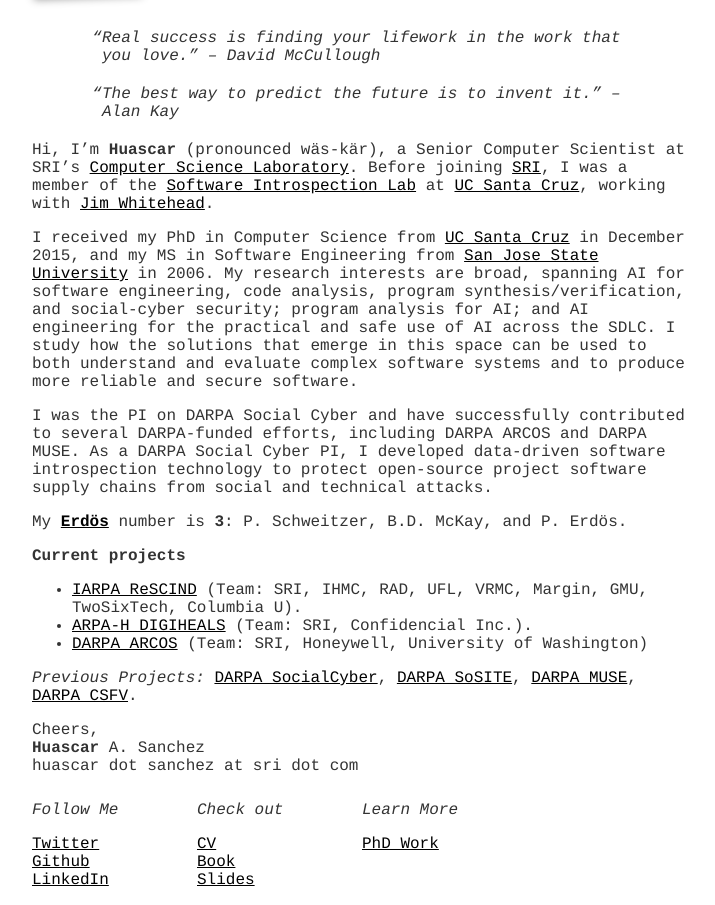
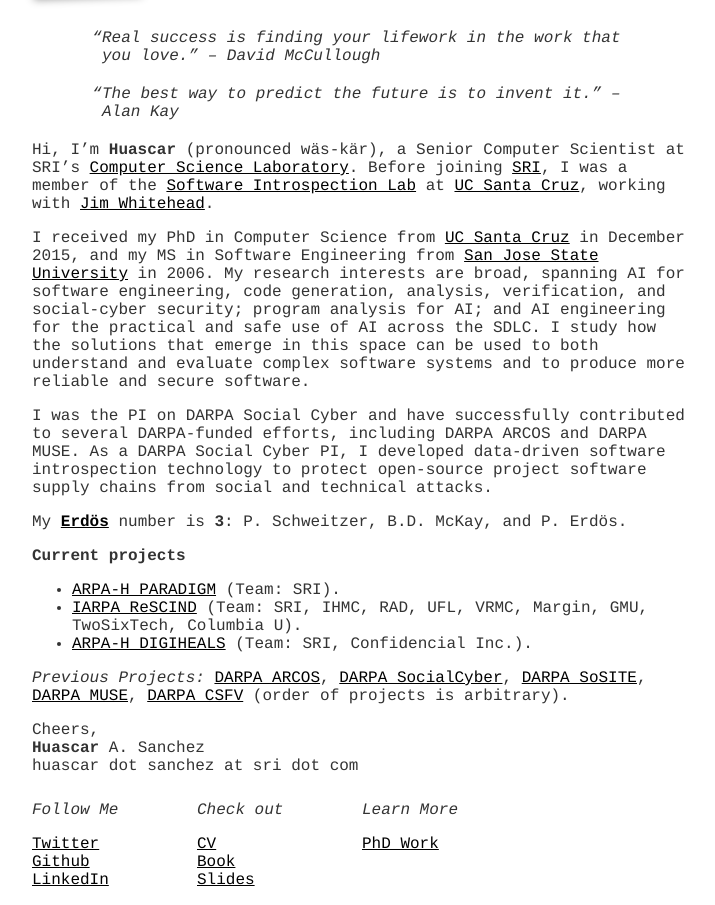
Before and after one commit to hsanchez/hsanchez.github.io, a Jekyll site: the page built from index.md, in a window 1280 px wide, cut to the strip 218-1123 px from the top of the page. Shown: the whole strip, without its empty margins (278-993 px from the left). Built offline with Jekyll 4.4.1, drawn with Linux system fonts in a browser that asks for light colours.

Commit message:
updates projects

```diff
--- a/index.md
+++ b/index.md
@@ -17,7 +17,7 @@
 I received my PhD in Computer Science from [UC Santa Cruz](http://www.ucsc.edu/)
 in December 2015, and my MS in Software Engineering from [San Jose State
 University](http://www.sjsu.edu/) in 2006. My research interests are broad, spanning
-AI for software engineering, code analysis, program synthesis/verification, and social-cyber
+AI for software engineering, code generation, analysis, verification, and social-cyber
 security; program analysis for AI; and AI engineering for the practical and safe use
 of AI across the SDLC. I study how the solutions that emerge in this space can be
 used to both understand and evaluate complex software systems and to produce more
@@ -37,11 +37,12 @@
 
 ## Current projects
 
+- [ARPA-H PARADIGM](https://arpa-h.gov/research-and-funding/programs/paradigm) (Team: SRI).
 - [IARPA ReSCIND](https://www.iarpa.gov/research-programs/rescind) (Team: SRI, IHMC, RAD, UFL, VRMC, Margin, GMU, TwoSixTech, Columbia U).
 - [ARPA-H DIGIHEALS](https://arpa-h.gov/research-and-funding/programs/digiheals) (Team: SRI, Confidencial Inc.).
-- [DARPA ARCOS](https://www.darpa.mil/program/automated-rapid-certification-of-software) (Team: SRI, Honeywell, University of Washington)
+<!-- - [DARPA ARCOS](https://www.darpa.mil/program/automated-rapid-certification-of-software) (Team: SRI, Honeywell, University of Washington) -->
 
-_Previous Projects:_ [DARPA SocialCyber](https://www.darpa.mil/program/hybrid-ai-to-protect-integrity-of-open-source-code), [DARPA SoSITE](https://www.darpa.mil/program/system-of-systems-integration-technology-and-experimentation), [DARPA MUSE](https://www.darpa.mil/program/mining-and-understanding-software-enclaves), [DARPA CSFV](https://www.darpa.mil/program/crowd-sourced-formal-verification).
+_Previous Projects:_ [DARPA ARCOS](https://www.darpa.mil/program/automated-rapid-certification-of-software), [DARPA SocialCyber](https://www.darpa.mil/program/hybrid-ai-to-protect-integrity-of-open-source-code), [DARPA SoSITE](https://www.darpa.mil/program/system-of-systems-integration-technology-and-experimentation), [DARPA MUSE](https://www.darpa.mil/program/mining-and-understanding-software-enclaves), [DARPA CSFV](https://www.darpa.mil/program/crowd-sourced-formal-verification) (order of projects is arbitrary).
 
 Cheers,
 **Huascar** A. Sanchez
```
